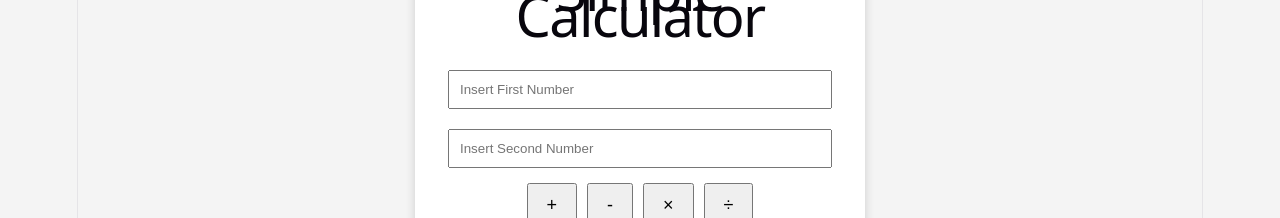
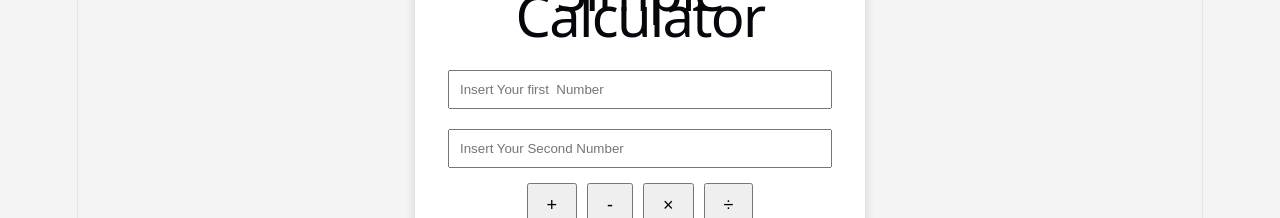
Before and after one commit to heliumitsolutions-code/classroom, a React (Vite) app: page / in a window 1280 px wide. Shown: the part 161-379 px from the top of the page. Built offline with nearby package versions, Linux system fonts and the light colour scheme.

Commit message:
change in code

```diff
--- a/src/App.jsx
+++ b/src/App.jsx
@@ -12,14 +12,14 @@ function App() {
 
       <input
         type="number"
-        placeholder="Insert First Number"
+        placeholder="Insert Your first  Number"
         value={num1}
         onChange={(e) => setNum1(e.target.value)}
       />
 
       <input
         type="number"
-        placeholder="Insert Second Number"
+        placeholder="Insert Your Second Number"
         value={num2}
         onChange={(e) => setNum2(e.target.value)}
       />
```
